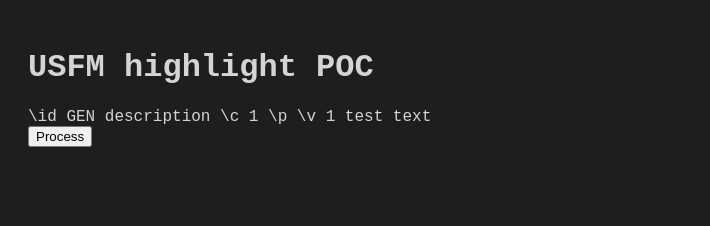
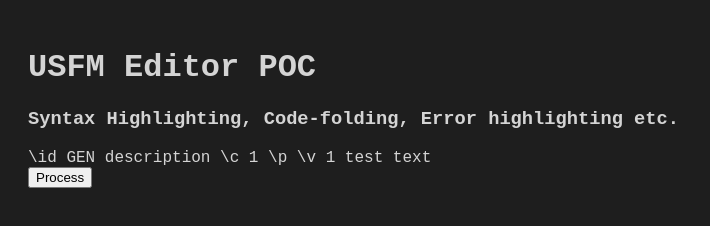
Before and after one commit to kavitharaju/USFM-editor-POC, a website: page index.html in a window 1280 px wide. Shown: the whole page, without its empty margins (0-710 px from the left). Drawn offline with Linux system fonts and the light colour scheme.

```diff
--- a/index.html
+++ b/index.html
@@ -3,7 +3,7 @@
 <head>
   <meta charset="UTF-8">
   <meta name="viewport" content="width=device-width, initial-scale=1.0">
-  <title>USFM highlight POC</title>
+  <title>USFM Editor POC</title>
   <link rel="stylesheet" href="/style.css">
   <script type="text/javascript">
     function toggleFold(element) {
@@ -22,7 +22,8 @@
   </script>
 </head>
 <body>
-  <h1>USFM highlight POC</h1>
+  <h1>USFM Editor POC</h1>
+  <h3>Syntax Highlighting, Code-folding, Error highlighting etc.</h3>
   <!-- <textarea id="input" rows="10" cols="50"></textarea> -->
   <div id="usfm-content" contenteditable="true">
     \id GEN description
```
Also changed, not shown: README.md, 1 other file.
